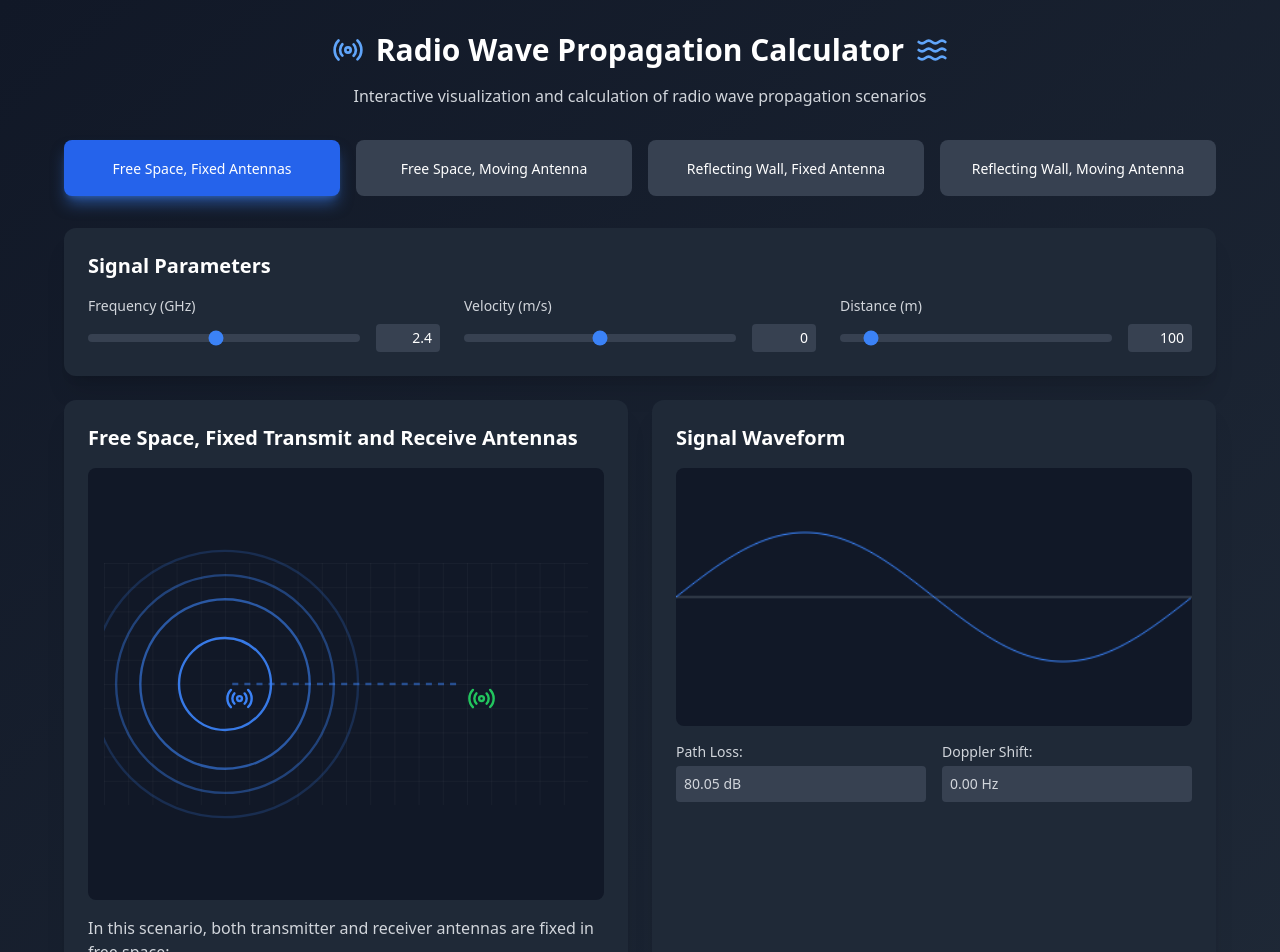
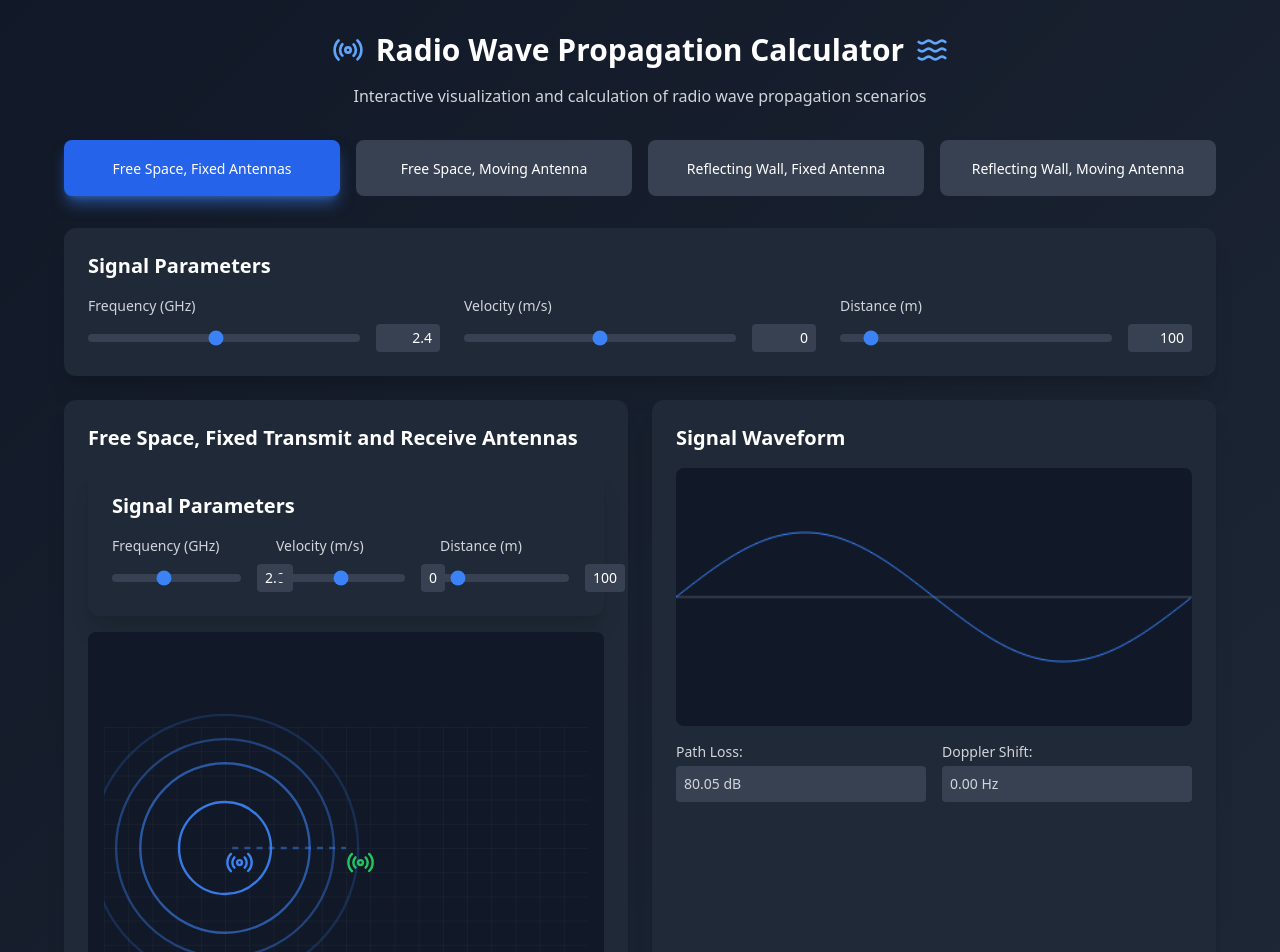
Before and after one commit to Santhosh241003/group3-wireless, a React (Vite) app: page / in a window 1280 px wide. Shown: the top 952 px of the page. Built offline with nearby package versions, Linux system fonts and the light colour scheme.

Commit message:
change11

```diff
--- a/src/components/FreeSpaceFixed.tsx
+++ b/src/components/FreeSpaceFixed.tsx
@@ -1,9 +1,14 @@
-import React, { useEffect, useRef } from 'react';
+import React, { useEffect, useRef, useState } from 'react';
 import { Radio } from 'lucide-react';
+import Controls from './controls'; // Make sure this path is correct
 
 const FreeSpaceFixed = () => {
   const canvasRef = useRef<SVGSVGElement>(null);
+  const [frequency, setFrequency] = useState(2);
+  const [velocity, setVelocity] = useState(0);
+  const [distance, setDistance] = useState(100);
 
+  // Animation effect for wave propagation
   useEffect(() => {
     const interval = setInterval(() => {
       if (canvasRef.current) {
@@ -27,7 +32,18 @@ const FreeSpaceFixed = () => {
   return (
     <div className="relative">
       <h2 className="text-xl font-semibold mb-4">Free Space, Fixed Transmit and Receive Antennas</h2>
-      <div className="bg-gray-900 rounded-lg p-4">
+
+      {/* Controls Section */}
+      <Controls
+        frequency={frequency}
+        setFrequency={setFrequency}
+        velocity={velocity}
+        setVelocity={setVelocity}
+        distance={distance}
+        setDistance={setDistance}
+      />
+
+      <div className="bg-gray-900 rounded-lg p-4 mt-4">
         <svg ref={canvasRef} viewBox="0 0 400 200" className="w-full h-[400px]">
           {/* Background grid */}
           <defs>
@@ -47,14 +63,15 @@ const FreeSpaceFixed = () => {
           </g>
 
           {/* Receiver */}
-          <g transform="translate(300,100)">
+          <g transform={`translate(${300 - distance}, 100)`}>
             <Radio className="w-6 h-6 text-green-500" />
           </g>
 
           {/* Direct path */}
-          <line x1="106" y1="100" x2="294" y2="100" stroke="rgba(59,130,246,0.5)" strokeWidth="2" strokeDasharray="5,5" />
+          <line x1="106" y1="100" x2={300 - distance} y2="100" stroke="rgba(59,130,246,0.5)" strokeWidth="2" strokeDasharray="5,5" />
         </svg>
       </div>
+
       <div className="mt-4 text-gray-300">
         <p>In this scenario, both transmitter and receiver antennas are fixed in free space:</p>
         <ul className="list-disc list-inside mt-2 space-y-1">
```
